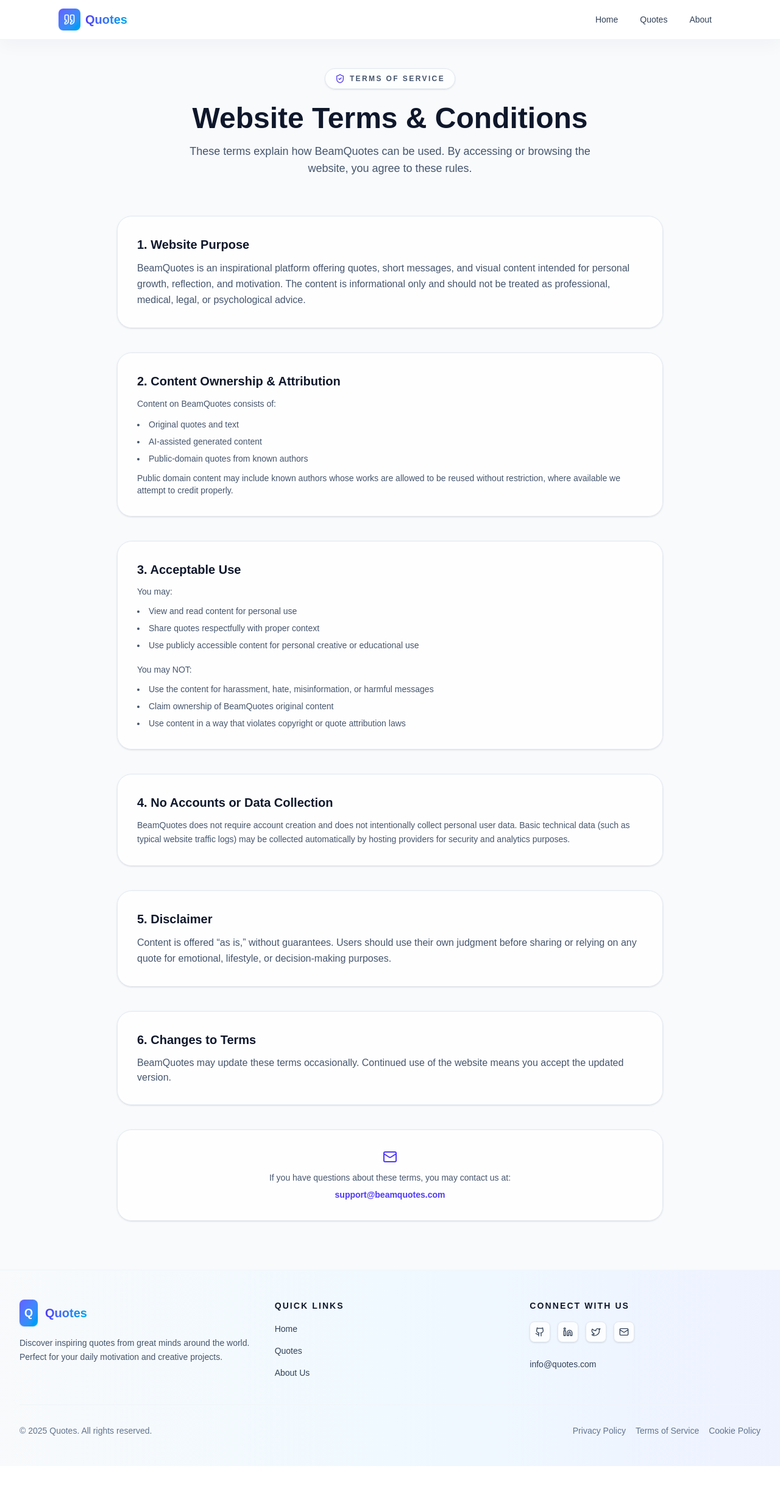
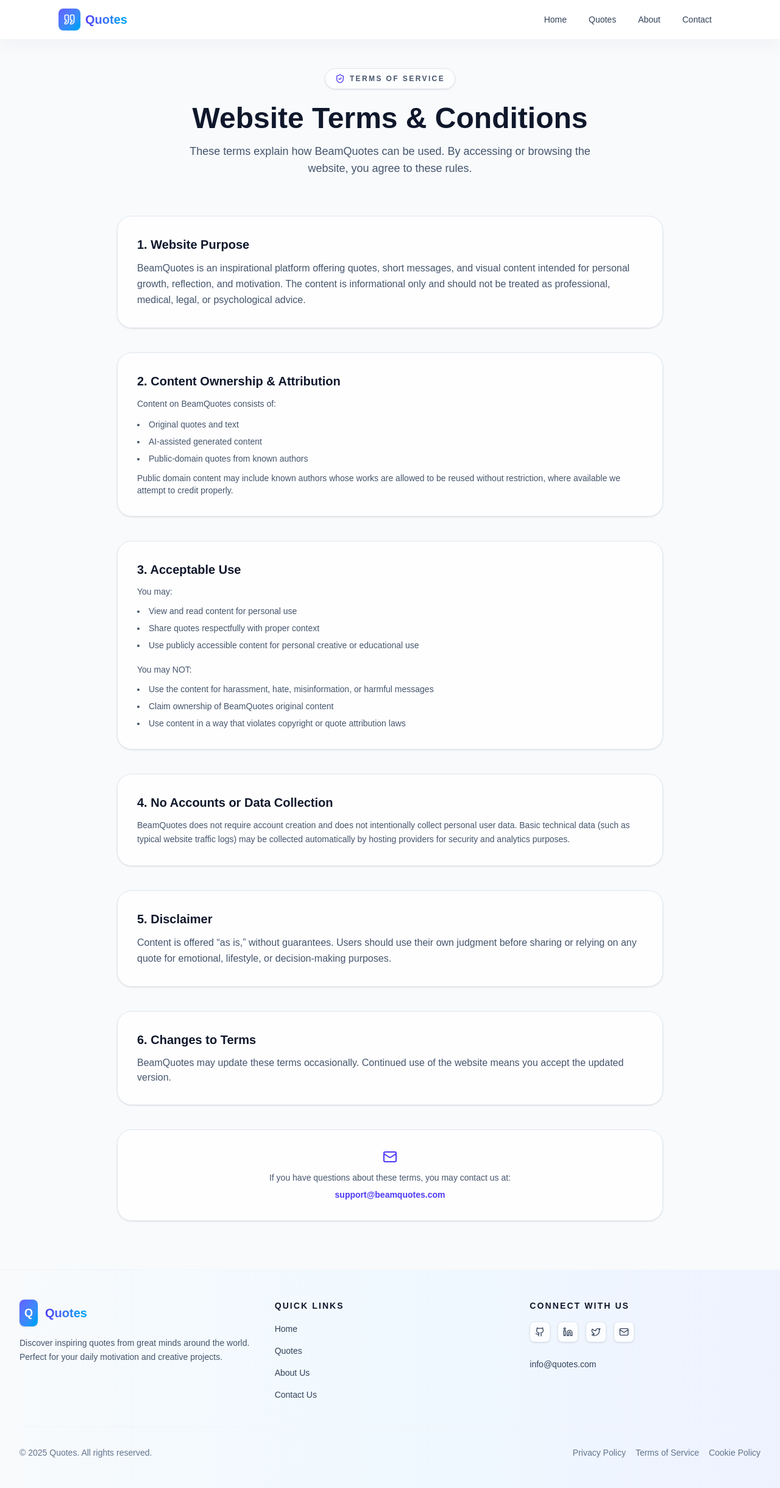
Before and after one commit to tharunbollam-coder/beamquotes, a Next.js app: page /terms in a window 1280 px wide. Shown: the whole page at 61% size. Before the commit the page ends 2404 px from the top, so only its background shows below. Built offline with nearby package versions, Linux system fonts and the light colour scheme; no server answers.

Commit message:
9th commit

```diff
--- a/src/components/Footer.jsx
+++ b/src/components/Footer.jsx
@@ -41,6 +41,7 @@ export default function Footer() {
     { href: "/", label: "Home" },
     { href: "/quotes", label: "Quotes" },
     { href: "/about", label: "About Us" },
+    { href: "/contact", label: "Contact Us" },
   ];
 
   const legalLinks = [
--- a/src/components/Navbar.jsx
+++ b/src/components/Navbar.jsx
@@ -45,6 +45,12 @@ export default function Navbar() {
             >
               About
             </a>
+           <a
+              href="/contact"
+              className="px-4 py-2 text-sm font-medium text-slate-700 hover:text-indigo-600 transition-colors duration-200"
+            >
+              Contact
+            </a>
           </div>
 
           {/* Mobile Menu Button */}
@@ -86,6 +92,12 @@ export default function Navbar() {
             >
               About
             </a>
+            <a
+              href="/contact"
+              className="block px-4 py-2 text-sm font-medium text-slate-700 hover:text-indigo-600 transition-colors duration-200"
+            >
+              Contact
+            </a>
           </div>
         )}
       </div>
```
